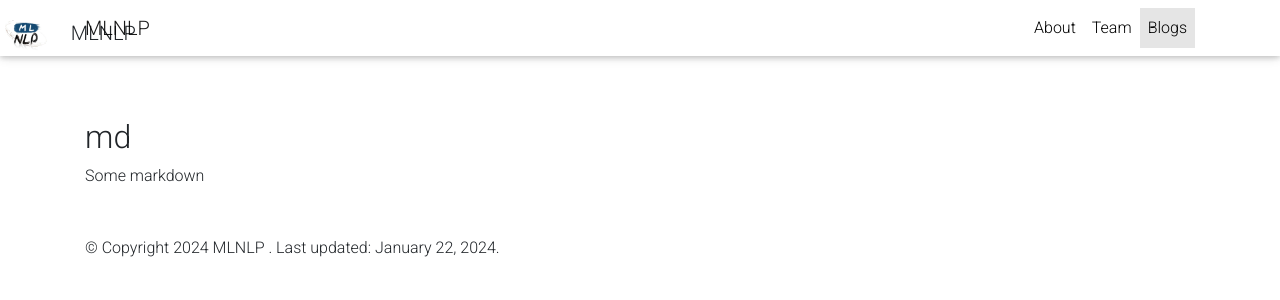
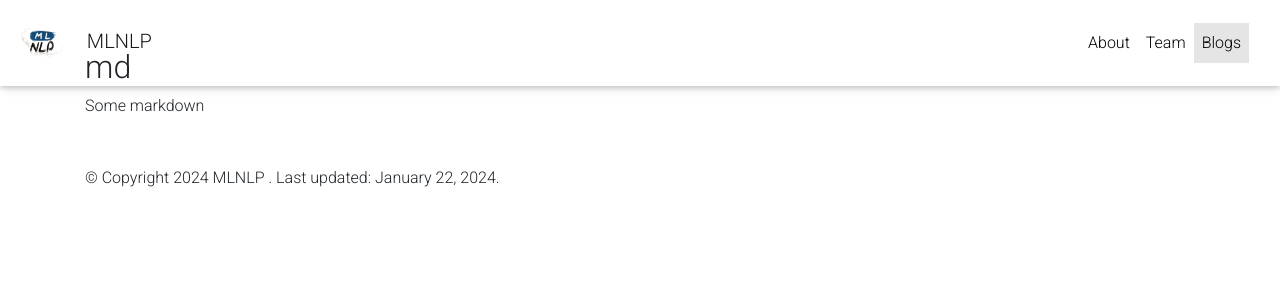
Before and after one commit to WPENGxs/wpengxs.github.io, a Jekyll site: the page built from _pages/blogs.md, in a window 1280 px wide. Shown: the top 300 px of the page. Built offline with Jekyll 4.4.1, drawn with Linux system fonts in a browser that asks for light colours; comment, search, counter and statistics services are not loaded; a style sheet for code colours, icons or effects is not loaded.

Commit message:
Update header.html

```diff
--- a/_includes/header.html
+++ b/_includes/header.html
@@ -1,14 +1,15 @@
 
     <header>
-      <!-- icon and "MLNLP" -->
-      <div class="navbar-brand title font-weight-lighter">
-        <img class="navbar-brand title font-weight-lighter" src="/assets/img/icon_mlnlp.jpg" style="height: 60px;"/>
-        MLNLP
-      </div>
+
       <!-- Nav Bar -->
       <nav id="navbar" class="navbar navbar-light navbar-expand-sm {% if site.navbar_fixed %}fixed-top{% else %}sticky-top{% endif %}">
+        <!-- icon and "MLNLP" -->
+        <div class="navbar-brand title font-weight-lighter">
+          <img class="navbar-brand title font-weight-lighter" src="/assets/img/icon_mlnlp.jpg" style="height: 60px;"/>
+          MLNLP
+        </div>
         <div class="container">
-          {% if page.permalink != '/' -%}
+          <!-- {% if page.permalink != '/' -%}
           <a class="navbar-brand title font-weight-lighter" href="{{ site.baseurl }}/">
             {%- if site.title == "blank" -%}
               {%- if site.first_name -%}
@@ -28,7 +29,7 @@
           <div class="navbar-brand social">
             {% include social.html %}
           </div>
-          {% endif %}
+          {% endif %} -->
           <button class="navbar-toggler collapsed ml-auto" type="button" data-toggle="collapse" data-target="#navbarNav" aria-controls="navbarNav" aria-expanded="false" aria-label="Toggle navigation">
             <span class="sr-only">Toggle navigation</span>
             <span class="icon-bar top-bar"></span>
```
